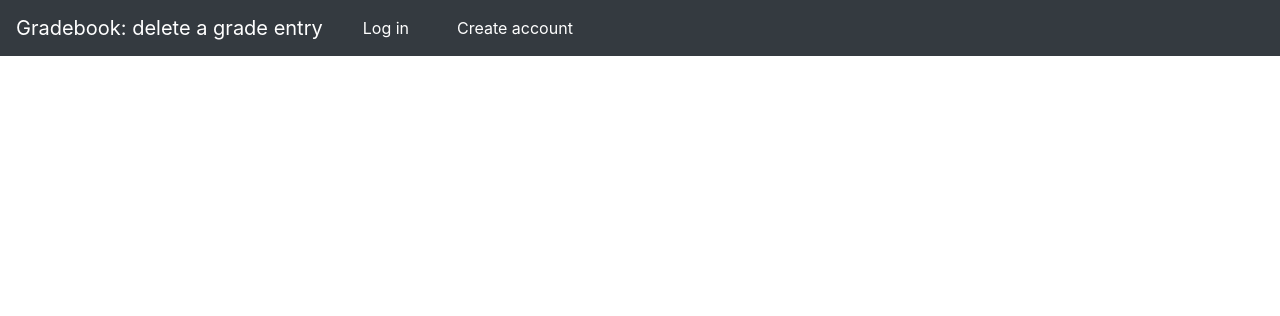
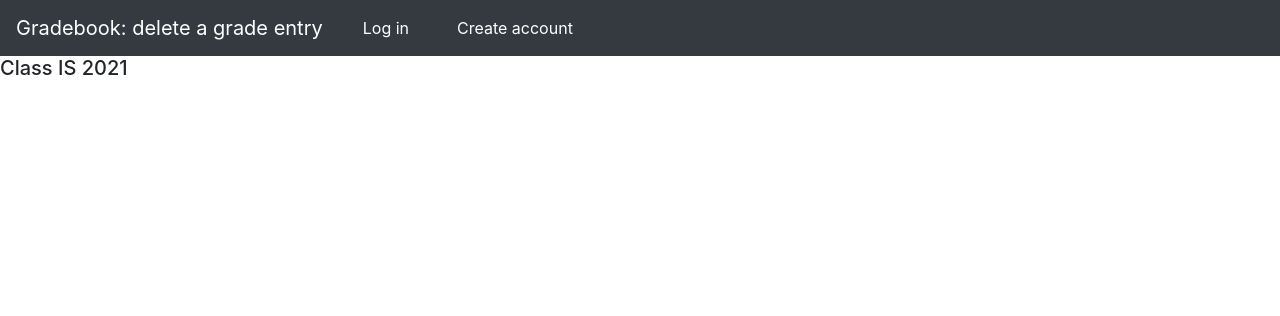
Before and after one commit to UMBC-IS668-Project/gradebook_app, a Flask app: template templates/delete_grade.html in a window 1280 px wide. Shown: the top 316 px of the page. Run offline with Flask 2, Linux system fonts and the light colour scheme; the template is opened without the code that fills it, so the values that code supplies are empty; some libraries are stand-ins or nearby versions.

Commit message:
Update delete_grade.html

```diff
--- a/templates/delete_grade.html
+++ b/templates/delete_grade.html
@@ -39,6 +39,7 @@
 				</div>
 		  </div>
 		</nav>
+	    <h5>Class IS 2021</h5>
             <div class="container">
 			<div>
 				{% if current_user.is_authenticated %}
```
